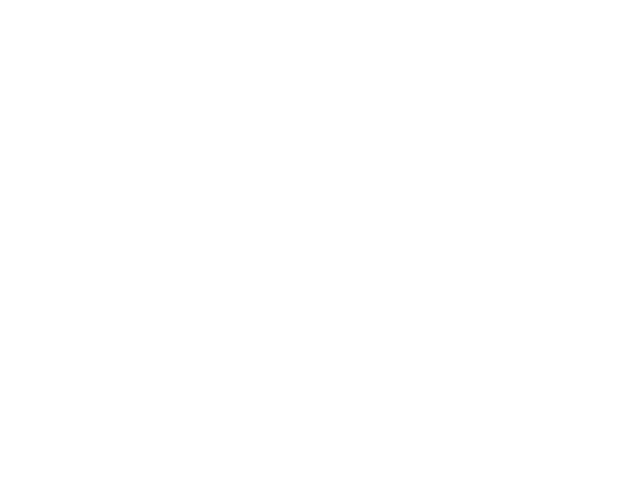
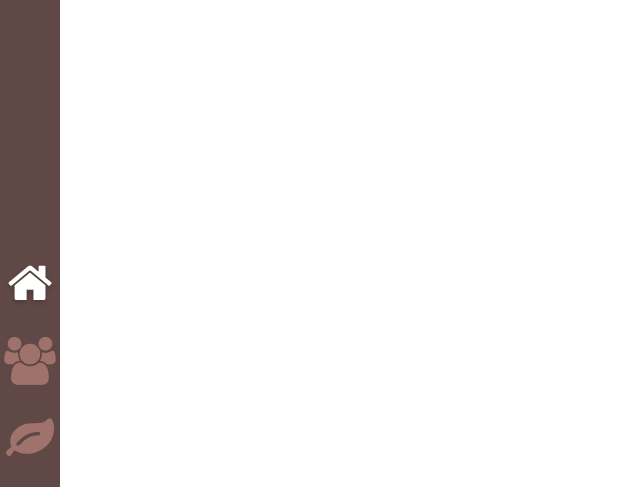
Before and after one commit to avanderlinde/TreeHouseGroup, a plain HTML site: page Website/index.html in a window 1280 px wide. Shown: the top 487 px of the page, without its empty margins (0-640 px from the left). Drawn offline with nearby package versions, Linux system fonts and the light colour scheme.

Commit message:
added fixed side navigation

```diff
--- a/Website/css/main.css
+++ b/Website/css/main.css
@@ -1,67 +1,57 @@
-#banner {
-    background: #333;
-    color: #fff;
+/* COLOR PALETTE
+===================================*/
+nav {
+    background: #5F4845;
 }
 
-#main {
-    background: #09a399;
+nav a {
+    color: #9F726C;
 }
 
-#sidebar {
-    background: #fa50a4
+nav a:hover,
+.active {
+    color: #fff;
+    text-shadow: 0 2px 5px rgba(0,0,0, .2);
 }
 
-#footer {
-    background: #8a6bb4;
-}
-/*-----------------------------
-D.R.Y. STYLES
------------------------------*/
+/* UNIVERAL STYLES
+===================================*/
 
-#main,
-#sidebar {
-    height: 500px;
-}
-/*-----------------------------
-BANNER CONTENT
------------------------------*/
-
-#banner {
-    overflow: hidden;
-    padding: 20px;
-    text-align: center;
+/*TRANSITIONS*/
+nav a {
+    transition: all .3s ease;
+    -o-transition: all .3s ease;
+    -moz-transition: all .3s ease;
+    -webkit-transition: all .3s ease;
 }
 
-#banner h1 {
-    font-size: 2.5em;
-    margin-bottom: 20px;
-    text-transform: uppercase;
+.wrapper {
+    margin-left: 60px;
+    width: 100%;
+    background: red;
 }
 
-.vAlign {
+
+/* SIDE NAV
+===================================*/
+
+nav {
     display: table;
-    height: 400px;
-    margin: 0 auto;
+    height: 100%;
+    position: fixed;
+    left: 0;
+    width: 60px;
 }
 
-.vAlign > .entry {
+nav ul {
     display: table-cell;
+    text-align: center;
     vertical-align: middle;
 }
-/*-----------------------------
-MAIN CONTENT
------------------------------*/
 
-#main {}
-/*-----------------------------
-SIDEBAR CONTENT
------------------------------*/
+nav li:not(:first-child) {
+    margin-top: 30px;
+}
 
-#sidebar {}
-/*-----------------------------
-FOOTER CONTENT
------------------------------*/
-
-#footer {
-    clear: both;
-}
+/* MAIN CONTENT
+===================================*/
--- a/Website/index.html
+++ b/Website/index.html
@@ -16,10 +16,25 @@
 </head>
 
 <body>
-
-
-
-
+    <nav>
+        <ul>
+            <li>
+                <a href="#" class="active"><i class="fa fa-home fa-3x"></i></a>
+            </li>
+            <li>
+                <a href="#"><i class="fa fa-users fa-3x"></i></a>
+            </li>
+            <li>
+                <a href="#"><i class="fa fa-leaf fa-3x"></i></a>
+            </li>
+            <li>
+                <a href="#"><i class="fa fa-github fa-3x"></i></a>
+            </li>
+        </ul>
+    </nav>
+    <main>
+        <div class="wrapper"></div>
+    </main>
     <script src="//code.jquery.com/jquery-1.11.2.min.js"></script>
     <script src="js/dynamic.js"></script>
 </body>
```
